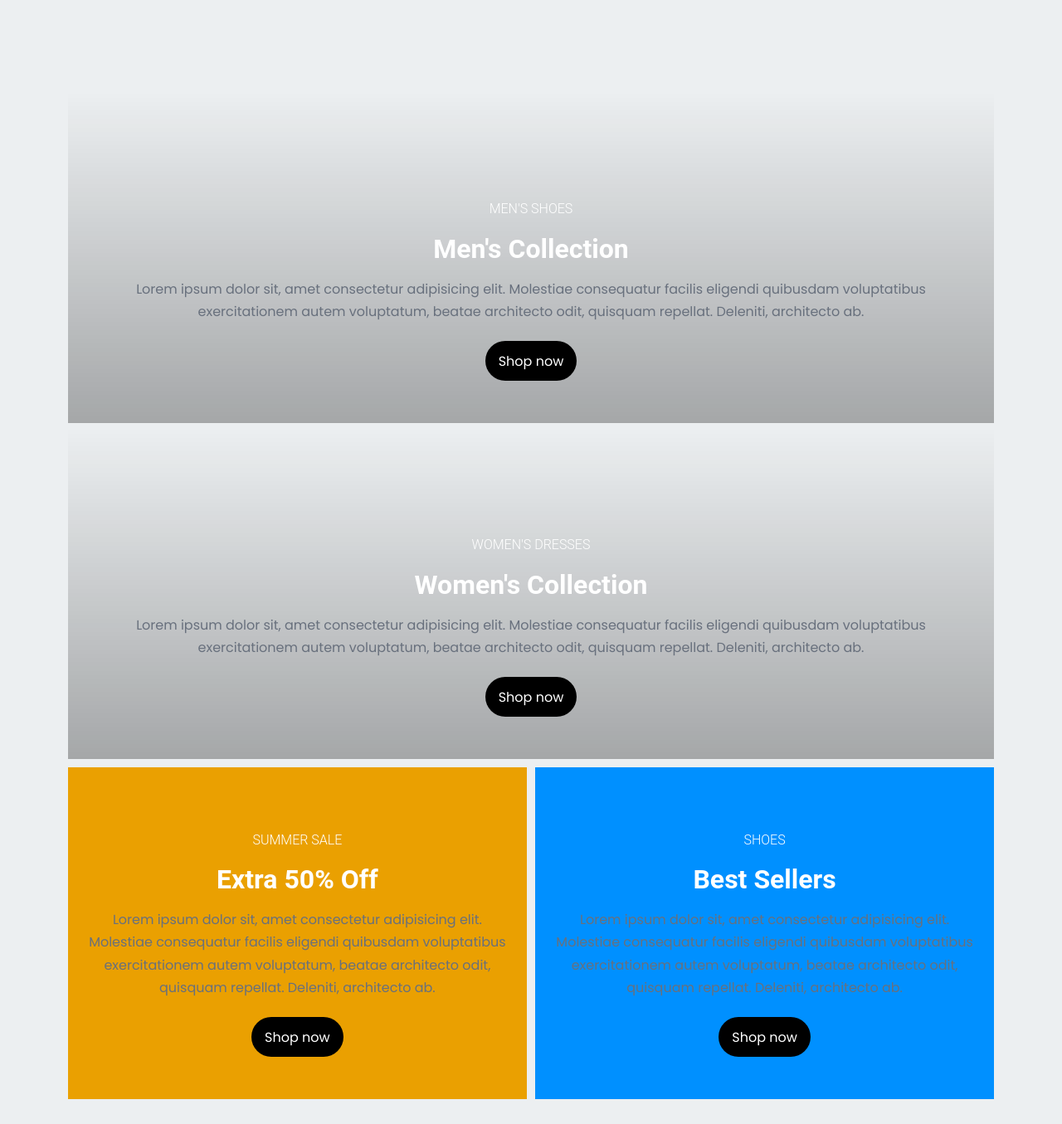
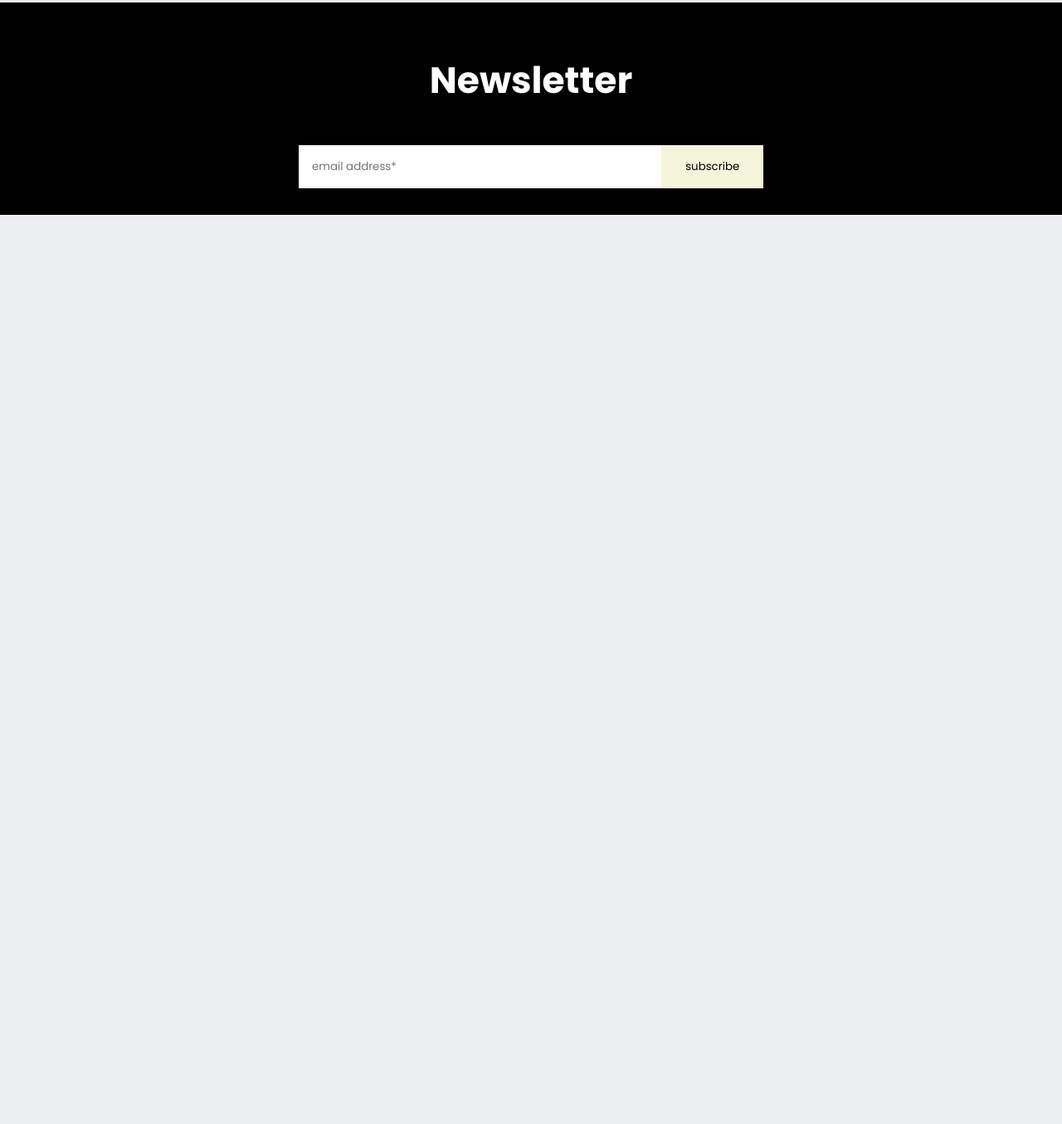
Before and after one commit to Gao-Ziyu/RealFeesh, a plain HTML site: page products.html in a window 1280 px wide. Shown: the part 1665-3020 px from the top of the page at 83% size. After the commit the page ends 1924 px from the top, so only its background shows below. Drawn offline with Linux system fonts and the light colour scheme.

Commit message:
update again

```diff
--- a/products.html
+++ b/products.html
@@ -344,55 +344,20 @@
       </div>
   </div>
 </div>
-
-<div class = "product-collection">
-  <div class = "container">
-      <div class = "product-collection-wrapper">
-          <!-- product col left -->
-          <div class = "product-col-left flex">
-              <div class = "product-col-content">
-                  <h2 class = "sm-title">men's shoes </h2>
-                  <h2 class = "md-title">men's collection </h2>
-                  <p class = "text-light">Lorem ipsum dolor sit, amet consectetur adipisicing elit. Molestiae consequatur facilis eligendi quibusdam voluptatibus exercitationem autem voluptatum, beatae architecto odit, quisquam repellat. Deleniti, architecto ab.</p>
-                  <button type = "button" class = "btn-dark">Shop now</button>
-              </div>
-          </div>
-
-          <!-- product col right -->
-          <div class = "product-col-right">
-              <div class = "product-col-r-top flex">
-                  <div class = "product-col-content">
-                      <h2 class = "sm-title">women's dresses </h2>
-                      <h2 class = "md-title">women's collection </h2>
-                      <p class = "text-light">Lorem ipsum dolor sit, amet consectetur adipisicing elit. Molestiae consequatur facilis eligendi quibusdam voluptatibus exercitationem autem voluptatum, beatae architecto odit, quisquam repellat. Deleniti, architecto ab.</p>
-                      <button type = "button" class = "btn-dark">Shop now</button>
-                  </div>
-              </div>
-
-              <div class = "product-col-r-bottom">
-                  <!-- left -->
-                  <div class = "flex">
-                      <div class = "product-col-content">
-                          <h2 class = "sm-title">summer sale </h2>
-                          <h2 class = "md-title">Extra 50% Off </h2>
-                          <p class = "text-light">Lorem ipsum dolor sit, amet consectetur adipisicing elit. Molestiae consequatur facilis eligendi quibusdam voluptatibus exercitationem autem voluptatum, beatae architecto odit, quisquam repellat. Deleniti, architecto ab.</p>
-                          <button type = "button" class = "btn-dark">Shop now</button>
-                      </div>
-                  </div>
-                  <!-- right -->
-                  <div class = "flex">
-                      <div class = "product-col-content">
-                          <h2 class = "sm-title">shoes </h2>
-                          <h2 class = "md-title">best sellers </h2>
-                          <p class = "text-light">Lorem ipsum dolor sit, amet consectetur adipisicing elit. Molestiae consequatur facilis eligendi quibusdam voluptatibus exercitationem autem voluptatum, beatae architecto odit, quisquam repellat. Deleniti, architecto ab.</p>
-                          <button type = "button" class = "btn-dark">Shop now</button>
-                      </div>
-                  </div>
-              </div>
-          </div>
-      </div>
-  </div>
-</div>
+<!--FOOTER-->
+<footer>
+    <div class="footerT">
+      <section>
+        <h1 class="title">Newsletter</h1>
+        <form>
+          <fieldset>
+            <input type="email" name="email" placeholder="email address*" requried=""><button
+              class="btn2">subscribe</button>
+          </fieldset>
+        </form>
+      </section>
+    </div>
+  </footer>
 </body>
 
 </html>
```
Also changed, not shown: profile.html (+19 -17 lines).
